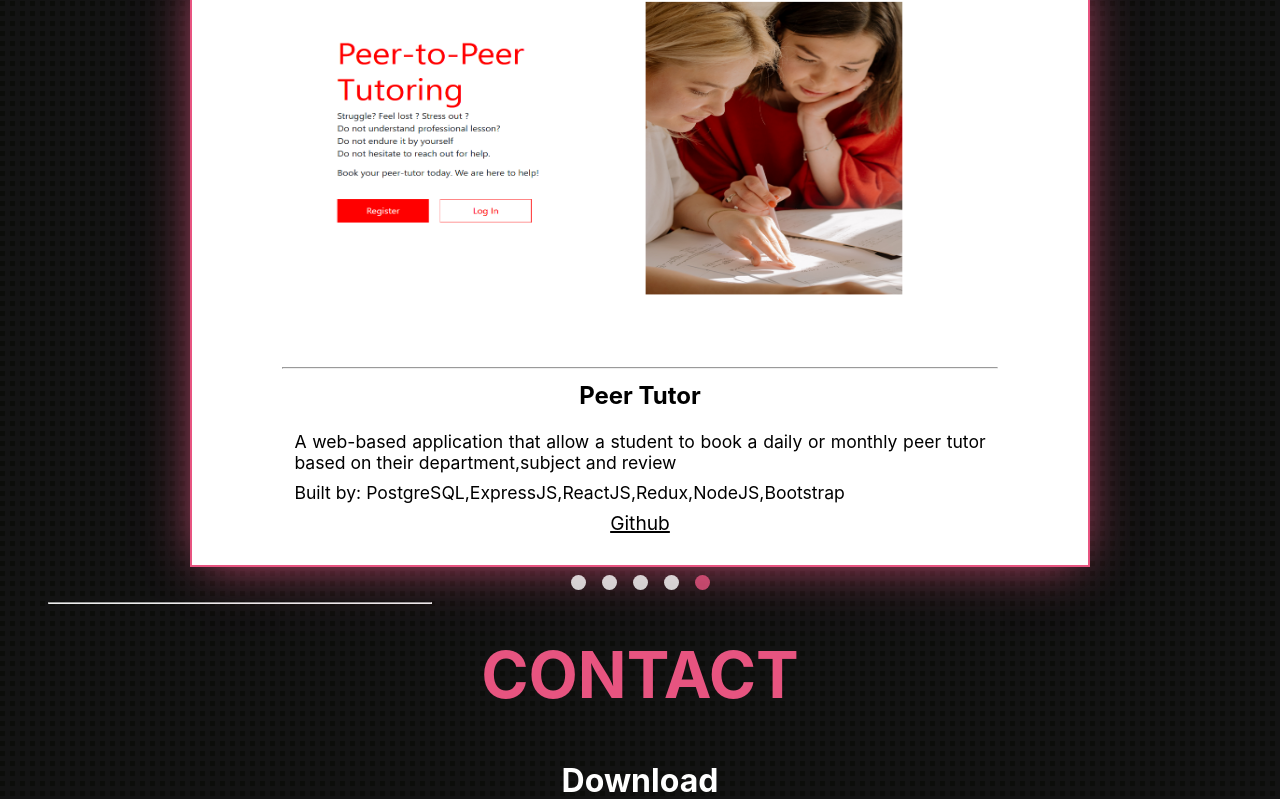
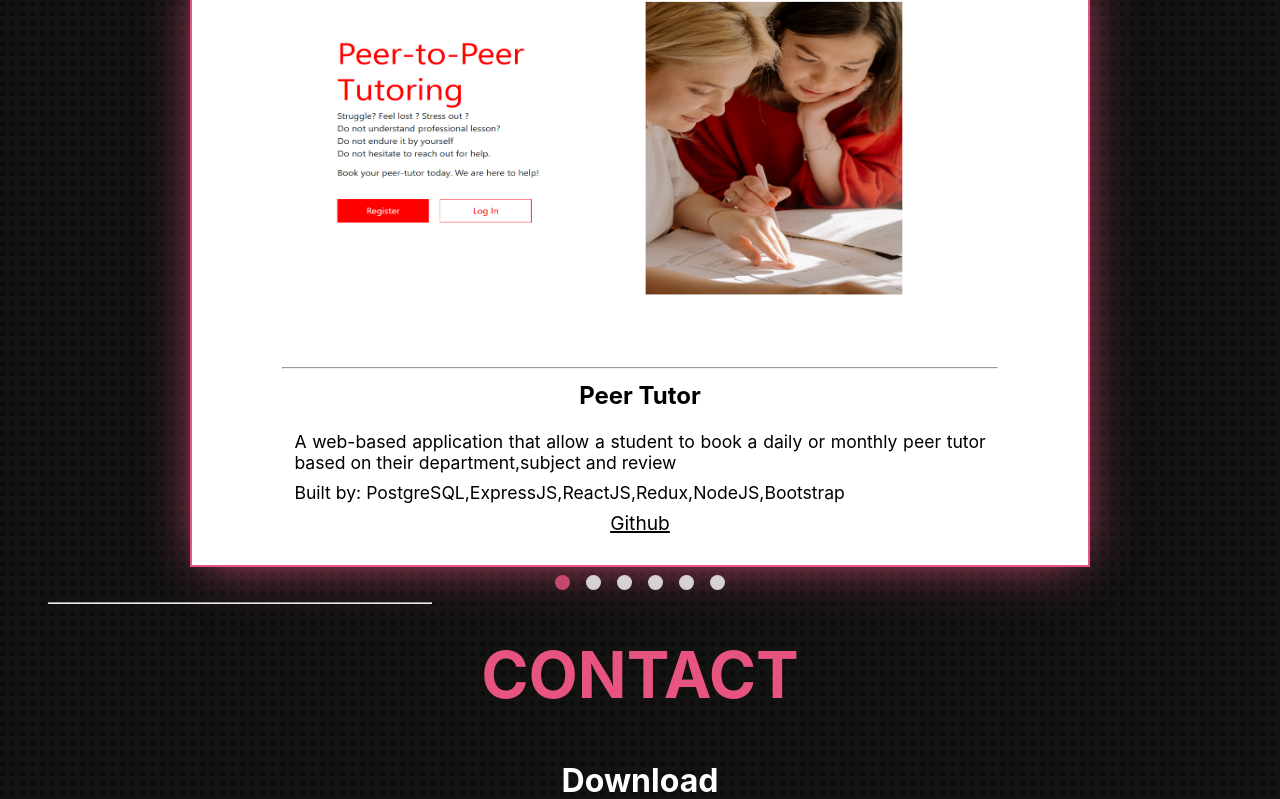
Before and after one commit to Vivy24/portfolio, a Next.js app: page / in a window 1280 px wide. Shown: the part 2119-2918 px from the top of the page. Built offline with nearby package versions, Linux system fonts and the light colour scheme.

Commit message:
Add one more project

```diff
--- a/components/carousel.js
+++ b/components/carousel.js
@@ -32,7 +32,7 @@ const EmblaCarousel = ({ options = { loop: true } }) => {
     <div className={style.embla}>
       <div className={style["embla__viewport"]} ref={emblaRef}>
         <div className={style["embla__container"]}>
-          <div className={style["embla__slide"]} key={1}>
+          <div className={style["embla__slide"]} key={0}>
             <ProjectDesc
               name={"Peer Tutor"}
               des={
@@ -51,7 +51,7 @@ const EmblaCarousel = ({ options = { loop: true } }) => {
             />
           </div>
 
-          <div className={style["embla__slide"]} key={2}>
+          <div className={style["embla__slide"]} key={1}>
             <ProjectDesc
               name={"Fire Message"}
               des={
@@ -64,7 +64,7 @@ const EmblaCarousel = ({ options = { loop: true } }) => {
             />
           </div>
 
-          <div className={style["embla__slide"]} key={3}>
+          <div className={style["embla__slide"]} key={2}>
             <ProjectDesc
               name={"Web Storage"}
               des={
@@ -72,12 +72,12 @@ const EmblaCarousel = ({ options = { loop: true } }) => {
               }
               languageArray={["Flask", "EJS", "MySQL", "Bootstrap"]}
               image={"image/projects/webstorage.png"}
-              github={"https://github.com/Vivy24/PeerTutor"}
+              github={"https://github.com/Vivy24/WS"}
               publicLink={"https://websitestorage.herokuapp.com/"}
             />
           </div>
 
-          <div className={style["embla__slide"]} key={4}>
+          <div className={style["embla__slide"]} key={3}>
             <ProjectDesc
               name={"Jane Store"}
               des={
@@ -90,7 +90,7 @@ const EmblaCarousel = ({ options = { loop: true } }) => {
             />
           </div>
 
-          <div className={style["embla__slide"]} key={5}>
+          <div className={style["embla__slide"]} key={4}>
             <ProjectDesc
               name={"Blackjack React"}
               des={
@@ -102,45 +102,32 @@ const EmblaCarousel = ({ options = { loop: true } }) => {
               publicLink={"https://blackjack-reactjs.vercel.app/"}
             />
           </div>
+
+          <div className={style["embla__slide"]} key={5}>
+            <ProjectDesc
+              name={"Sushi Ontario"}
+              des={"A responsive sushi restaurant landing page "}
+              languageArray={["HTML", "CSS", "Javascript"]}
+              image={"image/projects/sushiON.png"}
+              github={"https://github.com/Vivy24/sushiON"}
+              publicLink={"https://vivy24.github.io/sushiON/"}
+            />
+          </div>
         </div>
       </div>
 
       <ul>
-        <li
-          className={style[`${selectedIndex == 1 ? "selected" : ""}`]}
-          onClick={() => {
-            emblaApi.scrollTo(1);
-            setSelectedIndex(emblaApi.selectedScrollSnap());
-          }}
-        ></li>
-        <li
-          className={style[`${selectedIndex == 2 ? "selected" : ""}`]}
-          onClick={() => {
-            emblaApi.scrollTo(2);
-            setSelectedIndex(emblaApi.selectedScrollSnap());
-          }}
-        ></li>
-        <li
-          className={style[`${selectedIndex == 3 ? "selected" : ""}`]}
-          onClick={() => {
-            emblaApi.scrollTo(3);
-            setSelectedIndex(emblaApi.selectedScrollSnap());
-          }}
-        ></li>
-        <li
-          className={style[`${selectedIndex == 4 ? "selected" : ""}`]}
-          onClick={() => {
-            emblaApi.scrollTo(4);
-            setSelectedIndex(emblaApi.selectedScrollSnap());
-          }}
-        ></li>
-        <li
-          className={style[`${selectedIndex == 0 ? "selected" : ""}`]}
-          onClick={() => {
-            emblaApi.scrollTo(5);
-            setSelectedIndex(emblaApi.selectedScrollSnap());
-          }}
-        ></li>
+        {[...Array(6)].map((x, i) => {
+          return (
+            <li
+              className={style[`${selectedIndex == i ? "selected" : ""}`]}
+              onClick={() => {
+                emblaApi.scrollTo(i);
+                setSelectedIndex(emblaApi.selectedScrollSnap());
+              }}
+            ></li>
+          );
+        })}
       </ul>
     </div>
   );
```
Also changed, not shown: 1 other file (tests, documents, lock files or other folders).
